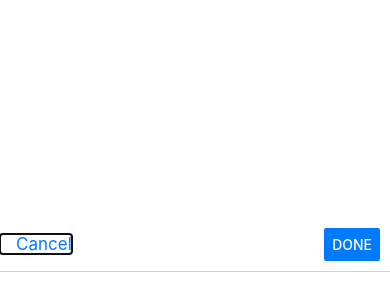
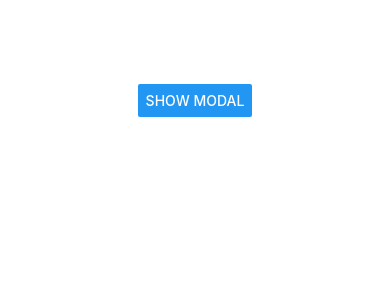
Before and after one commit to jefelewis/react-native-slide-modal, a React Native app: screen / in a window 390 px wide. Shown: the part 322-622 px from the top of the page. Built offline with nearby package versions, Linux system fonts and the light colour scheme.

Commit message:
[Dev] Adding state and props + Linting

```diff
--- a/App.tsx
+++ b/App.tsx
@@ -1,22 +1,37 @@
 // Imports: Dependencies
 import React, { useState } from 'react';
-import { Button, Text, SafeAreaView, View } from 'react-native';
+import { Button, Text } from 'react-native';
 
 // Imports: Components
-// import { ContactActionSheet, ContactItem }  from './src/index';
 import { SlideModal }  from './src/index';
 
 // App
 const App: React.FC = (): JSX.Element => {
+  // React Hooks: State
+  const [ modalVisible, setModalVisible ] = useState<boolean>(false);
+
   return (
     <SlideModal
-      modal={
+      modalType="iOS Form Sheet"
+      // modalType="iOS Bottom Sheet"
+      modalVisible={modalVisible}
+      screenContainer={
         <>
-          <Text>Hi</Text>
+          <Button
+            title="Show Modal"
+            onPress={() => setModalVisible(!modalVisible)}
+          />
         </>
       }
-      pressDone={() => console.log('Done Pressed')}
-      pressCancel={() => console.log('Cancel Pressed')}
+
+      modalContainer={
+        <>
+          <Text>Modal Content</Text>
+        </>
+      }
+      modalHeaderTitle="Header Title"
+      pressDone={() => setModalVisible(!modalVisible)}
+      pressCancel={() => setModalVisible(!modalVisible)}
       darkMode={false}
       doneDisabled={false}
     />
```
